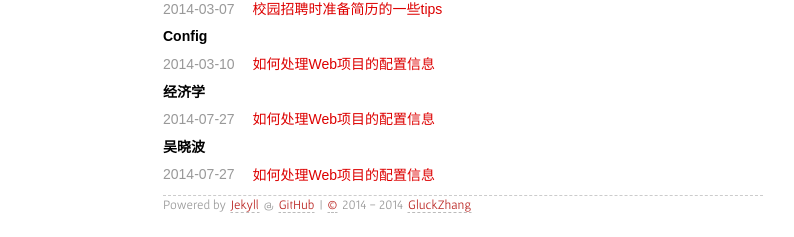
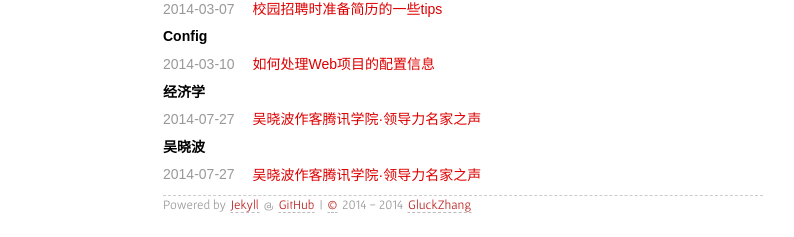
Before and after one commit to gluckzhang/gluckzhang.github.io, a Jekyll site: the page built from tags/index.md, in a window 1280 px wide. Shown: the part 1047-1284 px from the top of the page, without its empty margins (177-971 px from the left). Built offline with Jekyll 4.4.1, drawn with Linux system fonts in a browser that asks for light colours; Markdown is read by kramdown in place of the engine named in the settings.

Commit message:
update post: 吴晓波作客腾讯学院

```diff
--- a/_posts/2014-07-27-wu-xiao-bo-lecture.md
+++ b/_posts/2014-07-27-wu-xiao-bo-lecture.md
@@ -1,7 +1,7 @@
 ---
 date: 2014/7/27 13:00:00
 layout: post
-title: 如何处理Web项目的配置信息
+title: 吴晓波作客腾讯学院·领导力名家之声
 thread: 201407271300
 categories: Lecture
 tags: 经济学 吴晓波
@@ -51,11 +51,12 @@ tags: 经济学 吴晓波
 - 80、90后主导世界
 - 不确定的未来
 
-　　结尾的slide只有一句话：**2014年，一切坚硬的都将烟消云散。**
+结尾的slide只有一句话：**2014年，一切坚硬的都将烟消云散。**
 ![吴晓波作客腾讯学院-结尾slide](../album/default/wu-xiao-bo-lecture-1.jpg)
 
 ##5. Q&A
-　　没有来得及记录大家的提问，这里先分享吴教授的一些观点。
+没有来得及记录大家的提问，这里先分享吴教授的一些观点。
+
 - 房地产10年内不会崩盘
 - “互联网金融”是一个中国名词，2年之后可能消失，银行行业会发生基于互联网的变化，可能出现金融行业大规模的并购，若干城市银行出局，出现大的金控集团。
 - 让我们难以想到的是金融革命由互联网公司发动。
```
Also changed, not shown: 2 other files.
